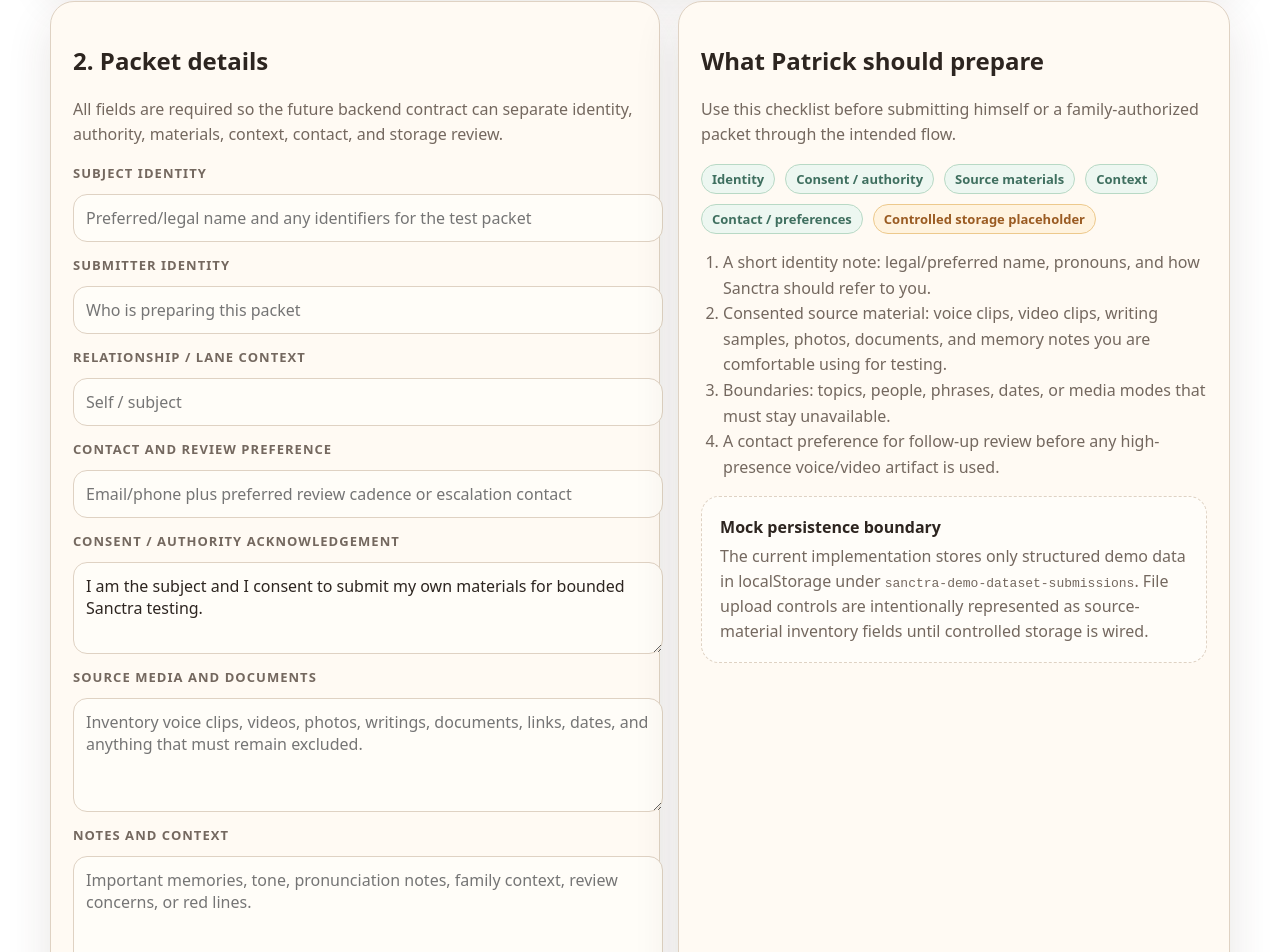
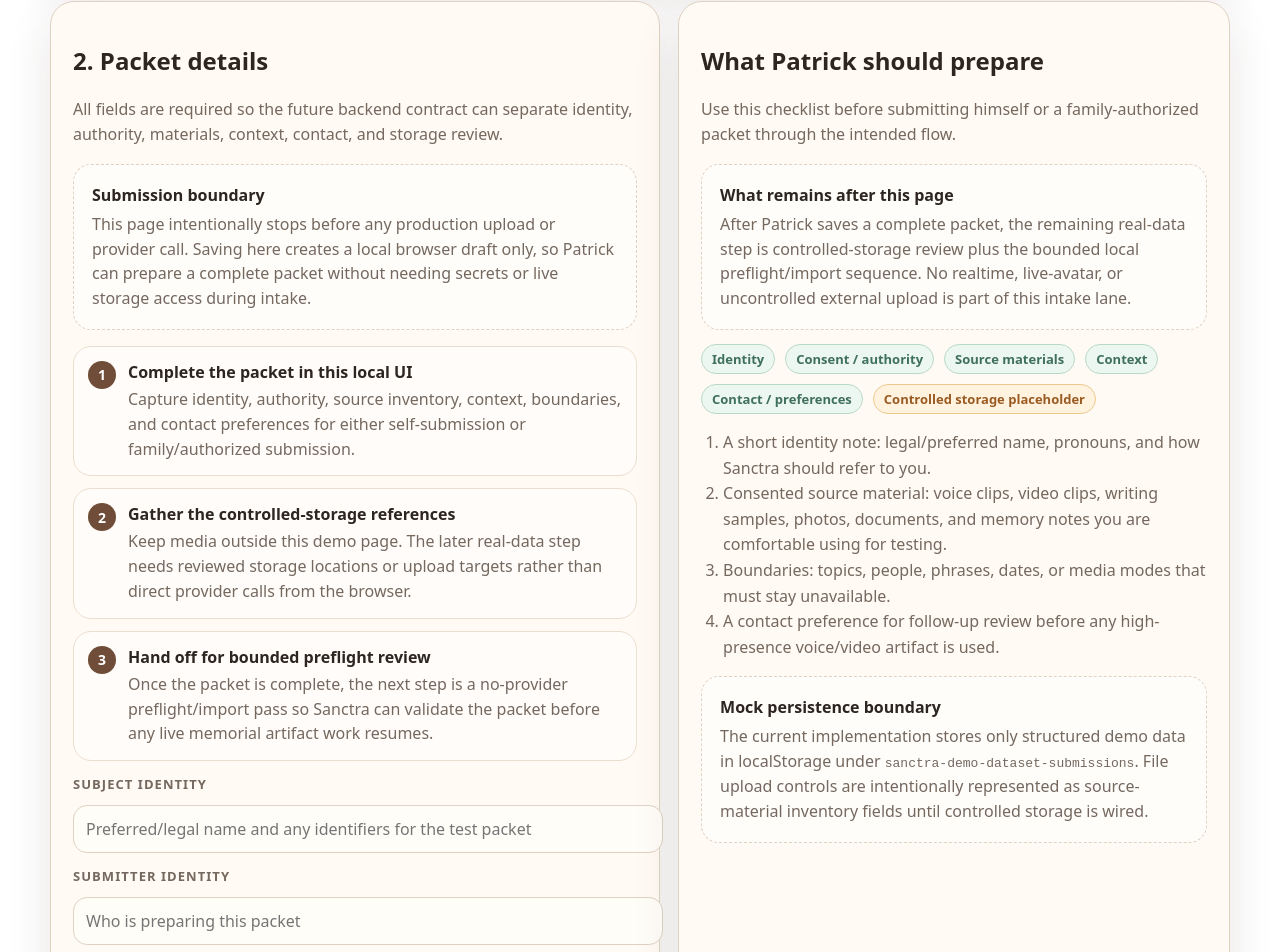
Before and after one commit to sanctra/sanctra-webapp, a Next.js app: page /dataset in a window 1280 px wide. Shown: the part 575-1527 px from the top of the page. Built offline with nearby package versions, Linux system fonts and the light colour scheme.

Commit message:
CON-1382: clarify dataset intake handoff
Add submission-boundary and next-step copy for controlled-storage review.

```diff
--- a/src/app/dataset/DatasetSubmissionPage.module.css
+++ b/src/app/dataset/DatasetSubmissionPage.module.css
@@ -165,6 +165,48 @@
   line-height: 1.45;
 }
 
+.stepList {
+  display: grid;
+  gap: 12px;
+  margin-top: 16px;
+}
+
+.stepItem {
+  display: grid;
+  grid-template-columns: auto 1fr;
+  gap: 12px;
+  align-items: flex-start;
+  padding: 14px;
+  border: 1px solid #eadfce;
+  border-radius: 18px;
+  background: rgba(255,255,255,.55);
+}
+
+.stepNumber {
+  display: inline-flex;
+  align-items: center;
+  justify-content: center;
+  width: 28px;
+  height: 28px;
+  border-radius: 999px;
+  background: #6f4d38;
+  color: white;
+  font-size: 14px;
+  font-weight: 800;
+}
+
+.stepTitle {
+  margin: 0;
+  color: #2d2520;
+  font-weight: 800;
+}
+
+.stepDetail {
+  margin: 4px 0 0;
+  color: #74685f;
+  line-height: 1.55;
+}
+
 .prepareList {
   color: #74685f;
   line-height: 1.6;
--- a/src/app/dataset/page.tsx
+++ b/src/app/dataset/page.tsx
@@ -7,6 +7,7 @@
 type Lane = "self" | "family";
 type FieldKey = "subjectName" | "submitterName" | "relationship" | "contact" | "authority" | "sourceMaterials" | "contextNotes" | "preferences";
 type Draft = Record<FieldKey, string> & { consent: boolean; storage: boolean };
+type PacketStep = { title: string; detail: string };
 
 const emptyDraft: Draft = {
   subjectName: "",
@@ -47,6 +48,21 @@
 };
 
 const storageKey = "sanctra-demo-dataset-submissions";
+
+const packetSteps: PacketStep[] = [
+  {
+    title: "Complete the packet in this local UI",
+    detail: "Capture identity, authority, source inventory, context, boundaries, and contact preferences for either self-submission or family/authorized submission.",
+  },
+  {
+    title: "Gather the controlled-storage references",
+    detail: "Keep media outside this demo page. The later real-data step needs reviewed storage locations or upload targets rather than direct provider calls from the browser.",
+  },
+  {
+    title: "Hand off for bounded preflight review",
+    detail: "Once the packet is complete, the next step is a no-provider preflight/import pass so Sanctra can validate the packet before any live memorial artifact work resumes.",
+  },
+];
 
 function requiredComplete(draft: Draft) {
   return Boolean(
@@ -141,6 +157,22 @@
         <form className={styles.card} onSubmit={submit}>
           <h2>2. Packet details</h2>
           <p className={styles.subtitle}>All fields are required so the future backend contract can separate identity, authority, materials, context, contact, and storage review.</p>
+          <div className={styles.notice}>
+            <strong>Submission boundary</strong>
+            This page intentionally stops before any production upload or provider call. Saving here creates a local browser draft only, so Patrick can prepare a complete packet without needing secrets or live storage access during intake.
+          </div>
+
+          <div className={styles.stepList} aria-label="Submission packet steps">
+            {packetSteps.map((step, index) => (
+              <div key={step.title} className={styles.stepItem}>
+                <span className={styles.stepNumber}>{index + 1}</span>
+                <div>
+                  <p className={styles.stepTitle}>{step.title}</p>
+                  <p className={styles.stepDetail}>{step.detail}</p>
+                </div>
+              </div>
+            ))}
+          </div>
 
           <TextField id="subjectName" label="Subject identity" value={draft.subjectName} onChange={update} placeholder="Preferred/legal name and any identifiers for the test packet" />
           <TextField id="submitterName" label="Submitter identity" value={draft.submitterName} onChange={update} placeholder="Who is preparing this packet" />
@@ -175,6 +207,10 @@
         <aside className={styles.card}>
           <h2>What Patrick should prepare</h2>
           <p className={styles.subtitle}>Use this checklist before submitting himself or a family-authorized packet through the intended flow.</p>
+          <div className={styles.notice}>
+            <strong>What remains after this page</strong>
+            After Patrick saves a complete packet, the remaining real-data step is controlled-storage review plus the bounded local preflight/import sequence. No realtime, live-avatar, or uncontrolled external upload is part of this intake lane.
+          </div>
           <div className={styles.chipRow}>
             <span className={`${styles.chip} ${styles.ready}`}>Identity</span>
             <span className={`${styles.chip} ${styles.ready}`}>Consent / authority</span>
```
